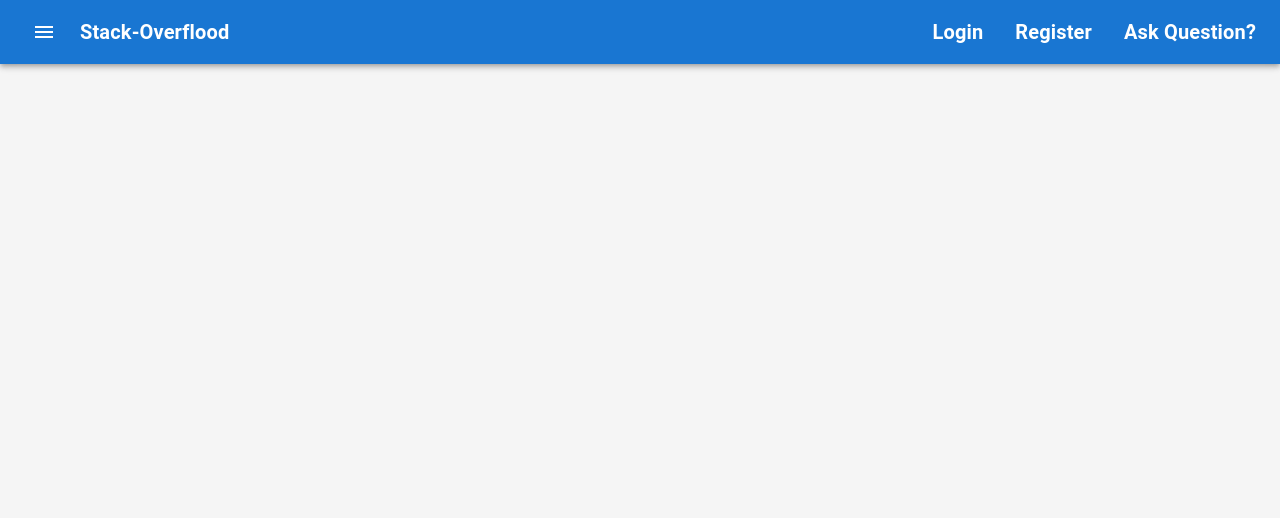
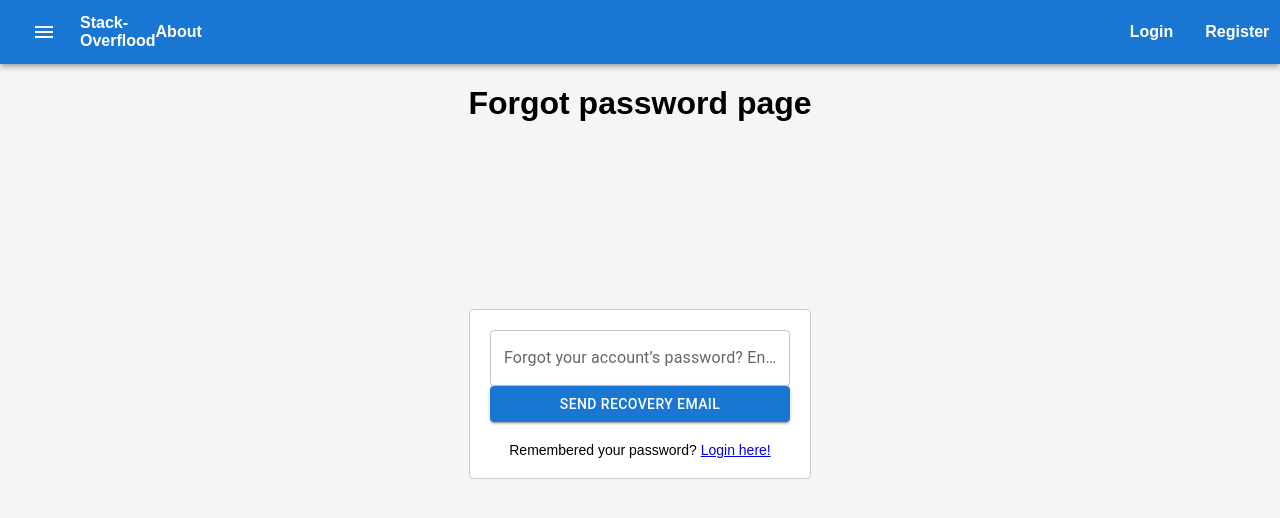
Before and after one commit to mayank2368/Stack-Overflood, a React (Create React App) app: page /forgotpassword in a window 1280 px wide. Shown: the top 518 px of the page. Built offline with nearby package versions, Linux system fonts and the light colour scheme.

Commit message:
updated the navbar and the login and registration forms. Also added the forgot password form

```diff
--- a/src/App.js
+++ b/src/App.js
@@ -5,6 +5,7 @@ import Home from "./pages/Home";
 import Login from "./pages/Login";
 import Registration from "./pages/Registration";
 import Navbar from "./components/Navbar";
+import ForgotPasswordPage from "./pages/ForgotPasswordPage";
 
 function App() {
   return (
@@ -19,6 +20,7 @@ function App() {
           <Route path="/login" element={<Login />} />
 
           <Route path="/register" element={<Registration />} />
+          <Route path="/forgotpassword" element={<ForgotPasswordPage />} />
         </Routes>
       </Router>
     </div>
--- /dev/null
+++ b/src/components/ForgotPassword.jsx
@@ -0,0 +1,64 @@
+import React, { useState } from "react";
+import { Typography, TextField, Button } from "@mui/material";
+import { Link } from "react-router-dom";
+import "../styles/ForgotPassword.css";
+
+const ForgotPassword = () => {
+  const [email, setEmail] = useState("");
+  const [errors, setErrors] = useState("");
+  const [successMessage, setSuccessMessage] = useState("");
+
+  const handleEmailChange = (e) => {
+    setEmail(e.target.value);
+  };
+
+  const handleSubmit = (e) => {
+    e.preventDefault();
+
+    if (!email) {
+      setErrors("Please enter the email!");
+    } else {
+      setErrors("");
+      setSuccessMessage("Password reset email sent. Please check your inbox");
+    }
+  };
+
+  return (
+    <div className="forgot-password-container">
+      <form className="forgot-password-form" onSubmit={handleSubmit}>
+        <TextField
+          type="email"
+          label="Forgot your account’s password? Enter your email address and we’ll send you a recovery link."
+          value={email}
+          placeholder="Please enter your email here"
+          onChange={handleEmailChange}
+          fullWidth
+        />
+        {successMessage ? (
+          <Typography variant="body1" className="success-message">
+            {successMessage}
+          </Typography>
+        ) : (
+          <>
+            <Button
+              type="submit"
+              variant="contained"
+              color="primary"
+              className="form-button"
+            >
+              Send recovery email
+            </Button>
+            {errors && (
+              <Typography className="error-message">{errors}</Typography>
+            )}
+          </>
+        )}
+        <div className="form-login">
+          Remembered your password? <Link to="/login">Login here!</Link>
+        </div>
+      </form>
+    </div>
+  );
+};
+
+export default ForgotPassword;
--- a/src/components/LoginForm.jsx
+++ b/src/components/LoginForm.jsx
@@ -7,6 +7,7 @@ import {
   Typography,
 } from "@mui/material";
 import ReCAPTCHA from "react-google-recaptcha";
+import { Link } from "react-router-dom";
 import "../styles/LoginForm.css";
 
 const LoginForm = () => {
@@ -84,7 +85,9 @@ const LoginForm = () => {
           helperText={errors.password}
           margin="normal"
         />
-
+        <div className="forgot-password">
+          <Link to="/forgotpassword">Forgot password?</Link>
+        </div>
         <ReCAPTCHA
           sitekey="6Ldi5LkmAAAAABWEe3zYROAOJxRW10IAzrvZFQwB"
           onChange={handleCaptchaChange}
@@ -98,6 +101,7 @@ const LoginForm = () => {
         >
           Login
         </Button>
+
         <FormControlLabel
           control={
             <Checkbox
@@ -110,7 +114,7 @@ const LoginForm = () => {
           className="form-checkbox"
         />
         <div className="form-signup">
-          Don't have an account? <a href="/register">Sign up here!</a>
+          Don't have an account? <Link to="/register">Sign up here!</Link>
         </div>
       </form>
     </div>
--- a/src/components/Navbar.jsx
+++ b/src/components/Navbar.jsx
@@ -37,7 +37,7 @@ function Navbar() {
           {menuOpen ? <CloseIcon /> : <MenuIcon />}
         </IconButton>
         <Typography
-          variant="h6"
+          variant="h7"
           component={Link}
           to="/"
           color="inherit"
@@ -45,11 +45,19 @@ function Navbar() {
         >
           Stack-Overflood
         </Typography>
-        <Typography variant="h6" component={Link} to="/login" marginLeft="auto">
+        <Typography
+          variant="h7"
+          component={Link}
+          to="/about"
+          sx={{ marginLeft: "auto", marginRight: "58rem" }}
+        >
+          About
+        </Typography>
+        <Typography variant="h7" component={Link} to="/login" marginLeft="auto">
           Login
         </Typography>
         <Typography
-          variant="h6"
+          variant="h7"
           component={Link}
           to="/register"
           marginLeft="2rem"
@@ -57,7 +65,7 @@ function Navbar() {
           Register
         </Typography>
         <Typography
-          variant="h6"
+          variant="h7"
           component={Link}
           to="/ask"
           color="inherit"
--- /dev/null
+++ b/src/pages/ForgotPasswordPage.jsx
@@ -0,0 +1,12 @@
+import React from "react";
+import ForgotPassword from "../components/ForgotPassword";
+
+const ForgotPasswordPage = () => {
+  return (
+    <div style={{ textAlign: "center" }}>
+      <h1>Forgot password page</h1>
+      <ForgotPassword />
+    </div>
+  );
+};
+export default ForgotPasswordPage;
--- /dev/null
+++ b/src/styles/ForgotPassword.css
@@ -0,0 +1,50 @@
+body {
+    margin: 0;
+    padding: 0;
+    overflow: hidden;
+  }
+
+  html {
+    height: 100%;
+    overflow: hidden;
+  }
+.forgot-password-container {
+    display: flex;
+    justify-content: center;
+    align-items: center;
+    height: 100vh;
+  }
+
+  .forgot-password-form {
+    width: 300px;
+    padding: 20px;
+    margin-top: -300px;
+    border: 1px solid #ccc;
+    border-radius: 4px;
+    background-color: #fff;
+  }
+
+  .success-message {
+    margin-top: 10px;
+    color: green;
+  }
+
+  .error-message {
+    margin-top: 10px;
+    color: red;
+  }
+
+  .form-button {
+    margin-top: 20px;
+  }
+
+  .form-login {
+    margin-top: 20px;
+    text-align: center;
+    font-size: 14px;
+  }
+
+  .form-login a:hover {
+    color: #4caf50;
+    text-decoration: none;
+  }
--- a/src/styles/LoginForm.css
+++ b/src/styles/LoginForm.css
@@ -8,6 +8,7 @@
 .login-form {
   width: 300px;
   padding: 20px;
+  margin-top: -150px;
   background-color: #ffffff;
   border-radius: 5px;
   border: 1px solid #ccc;
--- a/src/styles/RegistrationForm.css
+++ b/src/styles/RegistrationForm.css
@@ -8,6 +8,7 @@
   .registration-form {
     width: 300px;
     padding: 20px;
+    margin-top: -150px;
     border: 1px solid #ccc;
     border-radius: 4px;
     background-color: #fff;
```
